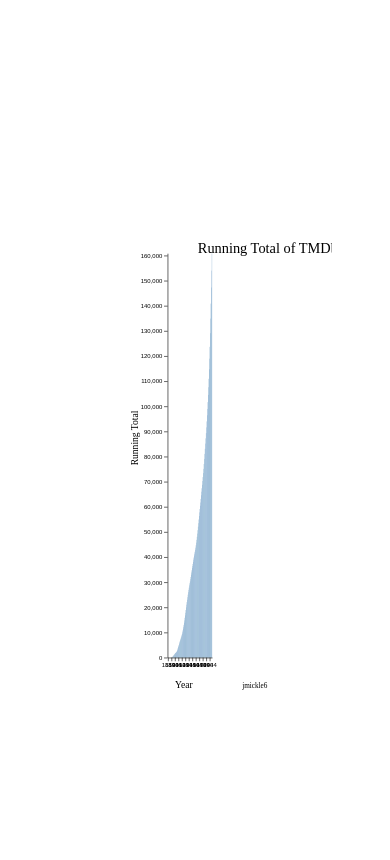
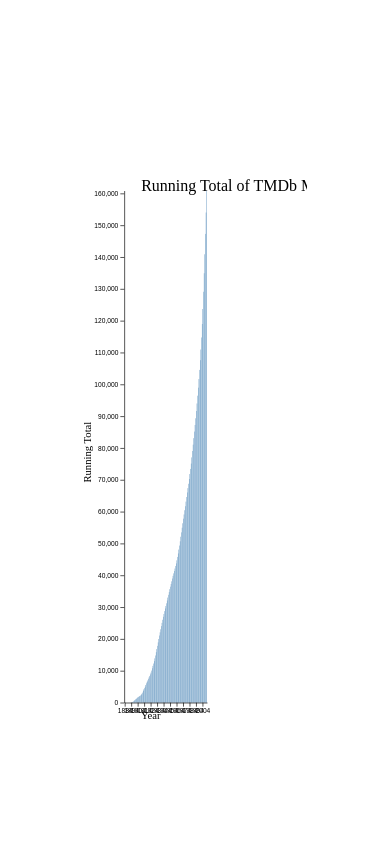
Before and after one commit to JavarrusM/portfolio_app, a Django app: page /tmdb_movie_barchart/ in a window 390 px wide. Before the commit the page ends 690 px from the top, so only its background shows below. Run offline with Django 4.2, Linux system fonts and the light colour scheme.

Commit message:
update: tmdb visualization responsiveness

```diff
--- a/tmdb_movie_barchart/templates/tmdb_movie_barchart/index.html
+++ b/tmdb_movie_barchart/templates/tmdb_movie_barchart/index.html
@@ -1,8 +1,6 @@
 {% load static %}
 
 <!DOCTYPE html>
-
-<!-- run: http-server & -->
 
 <head>
     <title>Running Total of TMDb Movies by Year</title>
@@ -12,6 +10,10 @@
         }
         title {
             display: True;
+        }
+        body {
+            height: 100vh;
+            overflow: hidden;
         }
     </style>
 </head>
@@ -24,19 +26,13 @@
     <script>
         // define the dimensions and margins for the graph
         const body = document.getElementById("body");
-        console.log(body)
-        const margin = { top: 50, right: 50, bottom: 50, left: 100 };
+        const margin = { top: 25, right: 25, bottom: 25, left: 100 };
         const w = body.clientWidth;  //1650;
-        console.log('width', w)
-        const h = 825;
-        console.log('height', h)
+        const h =  body.clientHeight; //825;
         const width = w - margin.right - margin.left;
         const height = h - margin.top - margin.bottom;
         const padding = 0.4;
 
-        // define function to parse time in years format
-
-        // create scales x & y for X and Y axis and set their ranges
         var x = d3.scaleBand().range([0, width]).padding(padding);
         var y = d3.scaleLinear().range([height, 0]);
 
@@ -48,7 +44,7 @@
             .attr("width", width) // - margin.left - margin.right)
             .attr("height", height) // - margin.bottom - margin.top)
             .attr("viewBox", [0, 0, w, h])
-            .attr("transform", "translate(" + 100 + "," + 100 + ")");
+            .attr("transform", "translate(" + 50 + "," + 50 + ")");
 
         // Get the data
         var pathToCsv = "{% static 'data/q3.csv' %}"; // path to csv
@@ -56,17 +52,13 @@
 
         d3.dsv(",", pathToCsv, function (d) {
             return {
-                // format data attributes if required
                 year: new Date(+d.year, 0, 1).getFullYear(),
                 running_total: +d.running_total,
             };
         })
             .then(function (data) {
-                console.log(data); // you should see the data in your browser's developer tools console
+                console.log(data);
 
-                /* Create bar plot using data from csv */
-
-                // set the domains of X and Y scales based on data
                 x.domain(
                     data.map(function (d) {
                         return d.year;
@@ -95,9 +87,7 @@
                     .attr("height", function (d) {
                         return height - y(d.running_total);
                     });
-                //.attr('fill', 'teal');
 
-                // Add the X Axis
                 var xmax = d3.max(data, function (d) {
                     return d.year;
                 });
@@ -115,11 +105,7 @@
                     .attr("class", "x axis")
                     .attr("transform", "translate( 0 ," + height + ")")
                     .call(x_axis);
-                /* .attr("opacity", "1")
-         //.call(x_axis)
-         .call(d3.axisBottom(x)); */
 
-                // Add the text label for X Axis
                 svg.append("text")
                     .attr("transform", "translate( 0 ," + height + ")")
                     .attr("x", width / 2)
@@ -162,15 +148,6 @@
                     .text("Running Total");
 
                 // Add the text label for GT username
-                var gtUsername = "jmickle6";
-                svg.append("text")
-                    .attr("transform", "translate( 0 ," + height + ")")
-                    .attr("x", width)
-                    .attr("y", 50)
-                    .attr("font-size", "12px")
-                    .text(gtUsername);
-
-                // Add the text label for GT username
                 var title = "Running Total of TMDb Movies by Year";
                 svg.append("text")
                     .attr("x", margin.left + margin.right)
```
